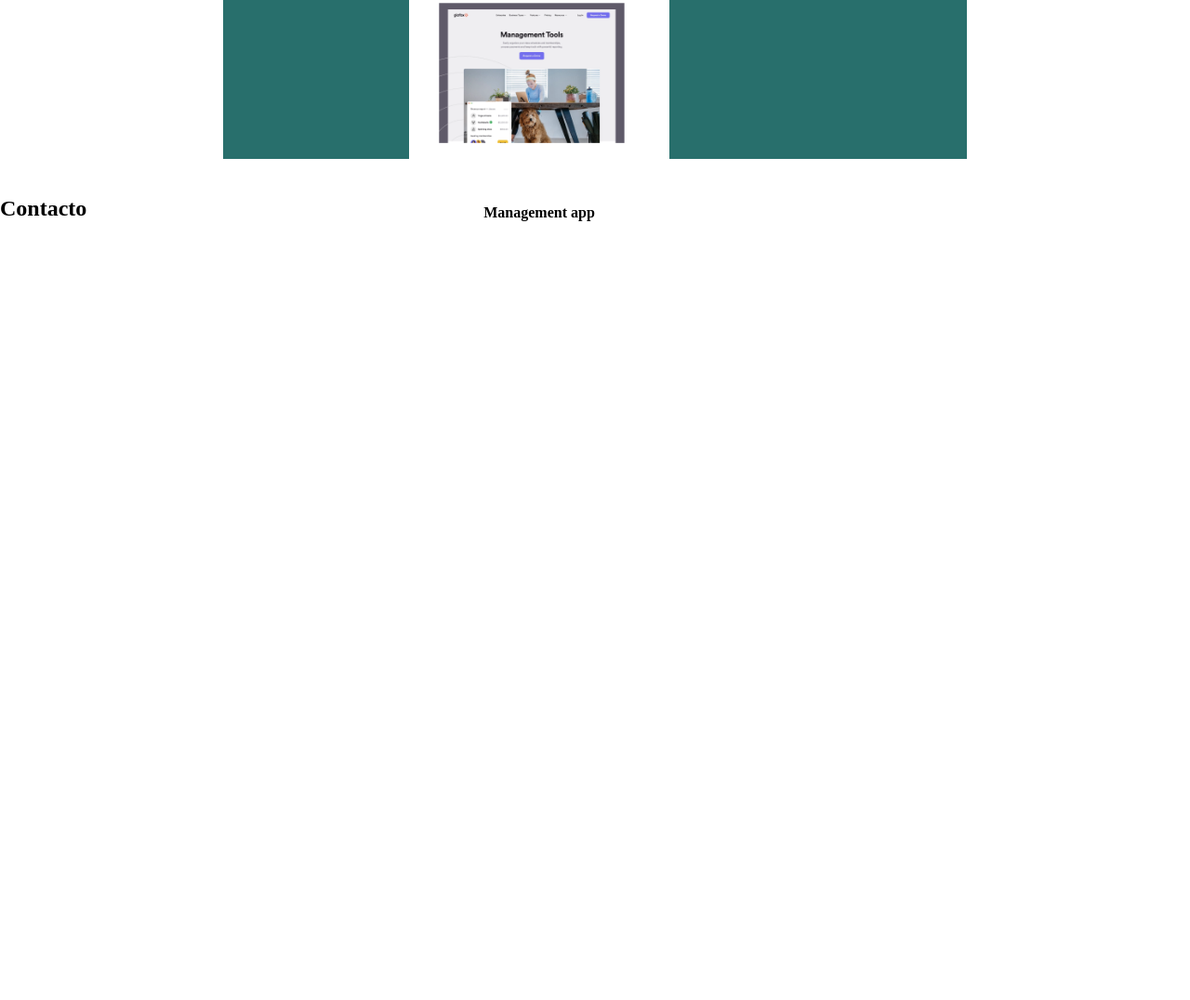
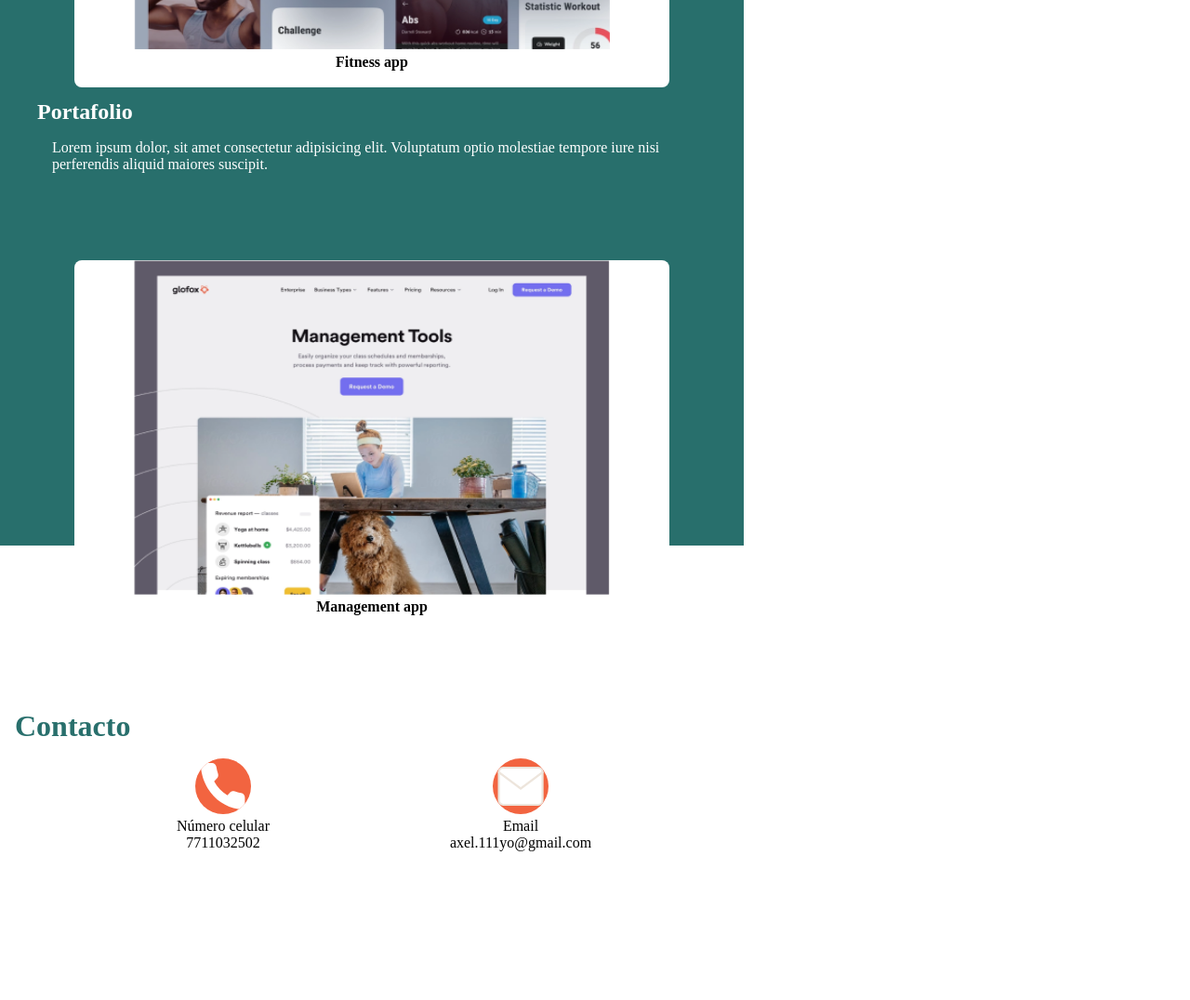
Before and after one commit to RicardoSalazarR/Portafolio, a plain HTML site: page index.html in a window 1280 px wide. Shown: the part 1706-2782 px from the top of the page at 93% size. Before the commit the page ends 2010 px from the top, so only its background shows below. Drawn offline with Linux system fonts and the light colour scheme.

Commit message:
Casi lista la version para movil

```diff
--- a/assets/css/style.css
+++ b/assets/css/style.css
@@ -13,9 +13,7 @@ a:link{
 .section{
     width: 100vh;
 }
-img{
-    max-width: 200px;
-}
+
 .icon{
     height: 24px;
     width: 24px;
@@ -128,6 +126,7 @@ label>img{
     position: absolute;
     z-index: 1;
     top: 0;
+    max-width: 200px;
 }
 .subtitle{
     color: #286F6C;
@@ -250,40 +249,65 @@ label>img{
 .portafolio{
     background-color: #286F6C;
     width: 100vh;
-    height: 60vh;
-    margin-top: 3rem;
-    position: relative;
-
-
-    margin: 1rem auto 2.5rem auto;
-}
-.project{
-    width: 280px;
-    height: 230px;
-    border-radius: 8px;
-    text-align: center;
-    padding: 2rem;
-    line-height: 150px;
+    height: 100vh;
     position: relative;
     display: flex;
     flex-direction: column;
+    align-items: center;
+
+    margin: 7rem 0;
+}
+.project{
+    width: 80%;
+    height: 50%;
+    border-radius: 8px;
+    text-align: center;
+
     background-color: white;
 }
+.project>img{
+    width: 80%;
+    height: 90%;
+}
+
 .Fitness-app{
-    left: 25vh;
-    top: -50px;
+    position: absolute;
+
+    top: -93px;
     z-index: 1;
 }
 .Management-app{
-    left: 25vh;
-    bottom: -50px;
+    position: absolute;
+    bottom: -93px;
     z-index: 1;
 }
 .portafolio-text{
-    width: 45%;
-    height: 50%;
-    right: 0;
+    width: 90%;
+    height: auto;
     position: absolute;
+    top: 40%;
+}
+
+.icon-footer{
+    background-color: #F26440;
+    border-radius: 50%;
+    width: 60px;
+    height: 60px;
+    font-size: 20px;
+}
+
+.contactos{
+    display: flex;
+    flex-direction: row;
+    align-content: center;
+    align-items: center;
+    text-align: center;
+    gap: 10rem;
+    padding:0 20%;
+    padding-bottom: 10rem;
+}
+.contact{
+    width: 40%;
 }
 @media screen and (min-width: 600px) {
     .Home{
@@ -297,24 +321,26 @@ label>img{
         position: relative;
         background-color: #FEF2F2;
         width: 100%;
-        height: auto;
+        height: 80px;
         top: 0;
-        min-height: auto;
+
         padding: 0;
+
         flex-direction: row;
-        display: flex;
+
         justify-content: space-evenly;
         align-items: center;
-        color: black;
 
         left: 0;
         transition: none;
-        z-index: 1;
-
+        z-index: 0;
     }
     .contenedor--header{
         display: flex;
         flex-direction: row;
+    }
+    .title{
+        margin-bottom: 2rem;
     }
     .container--header-uno{
         width: 30%;
@@ -322,6 +348,7 @@ label>img{
         display: flex;
         flex-direction: column;
         align-items: center;
+        z-index: 0;
     }
     .circle{
         width: 290px;
--- a/index.html
+++ b/index.html
@@ -123,22 +123,33 @@
         </div>
     </div>
     <div class="portafolio section">
-
+        <div class="Fitness-app project">
+            <img src="./assets/img/image 10.png" alt="Fitness app">
+            <h4>Fitness app</h4>
+        </div>
         <div class="portafolio-text">
             <h2 class="sub-white">Portafolio</h2>
             <p class="text-white">Lorem ipsum dolor, sit amet consectetur adipisicing elit. Voluptatum optio molestiae tempore iure nisi perferendis aliquid maiores suscipit.</p>
-        </div>
-        <div class="Fitness-app project">
-            <img src="./assets/img/image 10.png" alt="Fitness app">
-            <h4>Fitness app</h4>
         </div>
         <div class="Management-app project">
             <img src="./assets/img/Rectangle 44.png" alt="Management app">
             <h4>Management app</h4>
         </div>
     </div>
-    <div class="contacto section">
-        <h2>Contacto</h2>
-    </div>
+    <footer class="contacto section">
+        <h2 class="subtitle">Contacto</h2>
+        <div class="contactos">
+            <div class="contact one">
+                <img src="./assets/Icons/phone.svg" alt="phone" class="icon-footer">
+                <p class="contact-way">Número celular</p>
+                <p>7711032502</p>
+            </div>
+            <div class="contact two">
+                <img src="./assets/Icons/mail.svg" alt="mail" class="icon-footer">
+                <p class="contact-way">Email</p>
+                <p>axel.111yo@gmail.com</p>
+            </div>
+        </div>
+    </footer>
 </body>
 </html>
```
